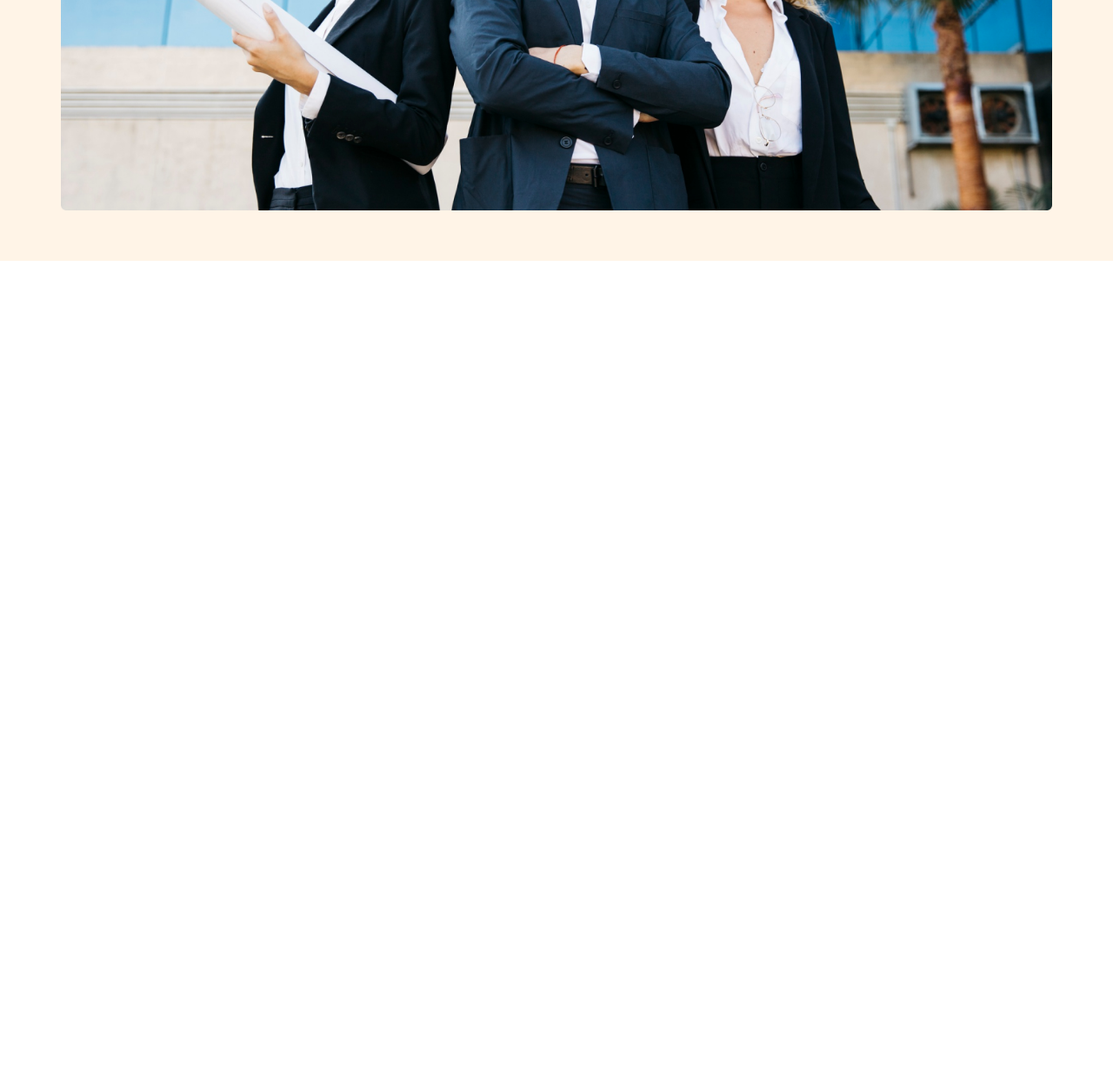
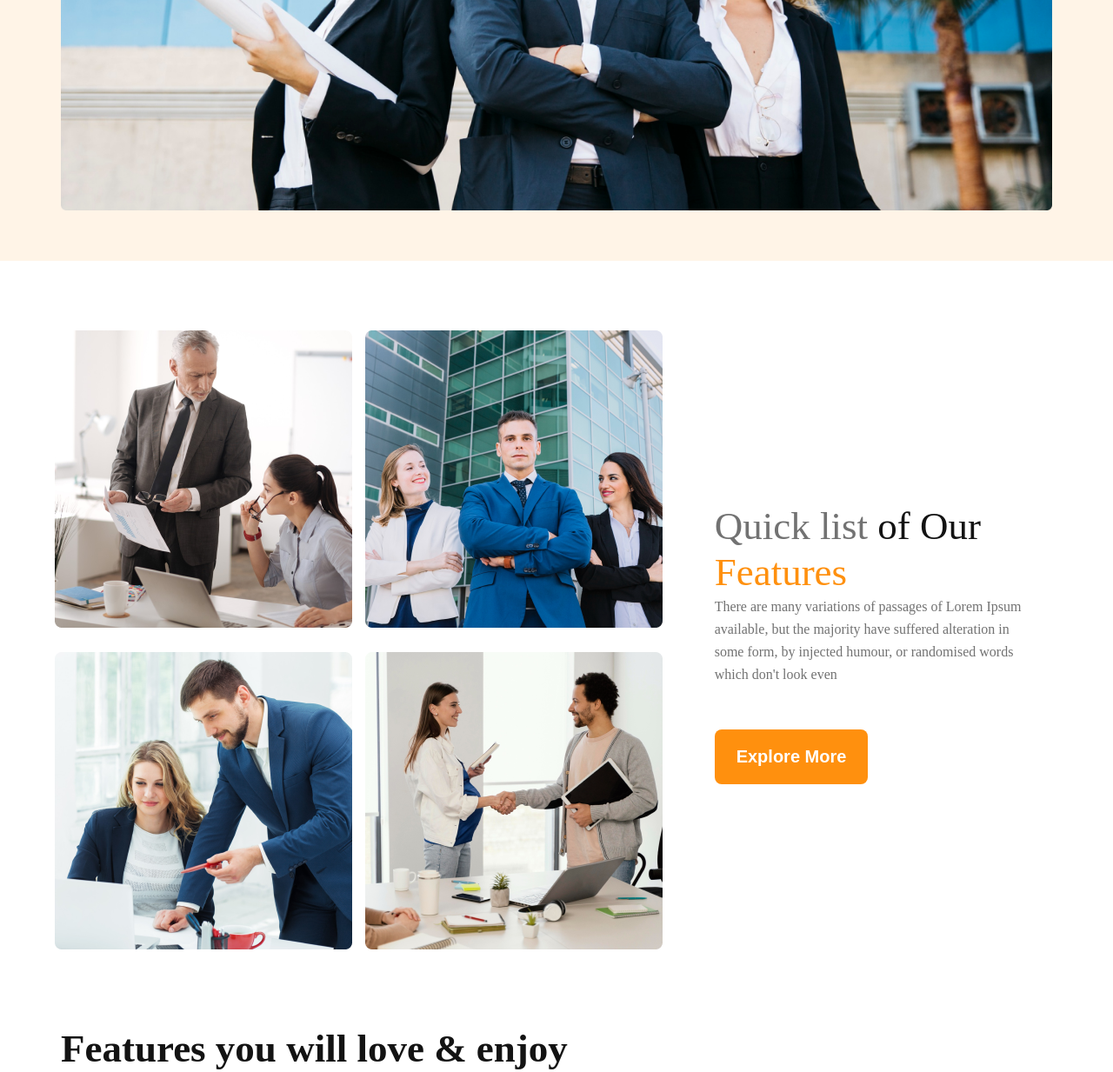
Before and after one commit to eh-munna/assignmentPHero-02-emran, a plain HTML site: page index.html in a window 1280 px wide. Shown: the part 805-2038 px from the top of the page at 87% size. Before the commit the page ends 1105 px from the top, so only its background shows below. Drawn offline with Linux system fonts and the light colour scheme.

Commit message:
done-features

```diff
--- a/assets/css/style.css
+++ b/assets/css/style.css
@@ -114,3 +114,58 @@ header {
 }
 
 /* header-portion-style-end */
+
+/* main-content-style-start */
+
+/* features-style-start */
+
+.features-content {
+  display: grid;
+  grid-template-columns: repeat(12, 1fr);
+  align-items: center;
+  justify-items: center;
+  padding: 80px 25px;
+}
+
+.features-gallery {
+  grid-column: 1/8;
+}
+
+.gallery-items {
+  display: grid;
+  grid-template-columns: repeat(2, 1fr);
+  grid-gap: 20px 15px;
+}
+
+.features-text {
+  grid-column: 9/-1;
+}
+
+.features-text h2 {
+  font-weight: 500;
+  font-size: 45px;
+  line-height: 53px;
+  color: #727272;
+}
+
+.features-text h2 span {
+  color: #131313;
+}
+
+.features-text h2 > .span-orange {
+  color: #ff900e;
+}
+
+/* features-style-end */
+
+/* features-2-style-start */
+
+.features-2-intro h2 {
+  font-weight: 700;
+  font-size: 45px;
+  line-height: 53px;
+  color: #131313;
+}
+
+/* features-style-end */
+/* main-content-style-end */
--- a/index.html
+++ b/index.html
@@ -72,5 +72,73 @@
       <!-- container-wrap-end -->
     </header>
     <!-- header-portion-end -->
+    <!-- main-content-start -->
+    <main>
+      <!-- features-section-start -->
+      <section class="features">
+        <!-- container-wrap-start -->
+        <div class="container">
+          <!-- features-content-start -->
+          <div class="features-content">
+            <!-- features-gallery-start -->
+            <div class="features-gallery">
+              <!-- gallery-items-start -->
+              <div class="gallery-items">
+                <div class="single-item">
+                  <figure><img src="assets/images/team1.png" alt="" /></figure>
+                </div>
+                <div class="single-item">
+                  <figure><img src="assets/images/team2.png" alt="" /></figure>
+                </div>
+                <div class="single-item">
+                  <figure><img src="assets/images/team3.png" alt="" /></figure>
+                </div>
+                <div class="single-item">
+                  <figure><img src="assets/images/team4.png" alt="" /></figure>
+                </div>
+              </div>
+              <!-- gallery-items-end -->
+            </div>
+            <!-- features-gallery-end -->
+            <!-- features-text-start -->
+            <div class="features-text">
+              <h2>
+                Quick list <span>of Our</span>
+                <span class="span-orange"> Features</span>
+              </h2>
+              <p>
+                There are many variations of passages of Lorem Ipsum available,
+                but the majority have suffered alteration in some form, by
+                injected humour, or randomised words which don't look even
+              </p>
+              <button type="button" class="btn banner-btn">Explore More</button>
+            </div>
+            <!-- features-text-end -->
+          </div>
+          <!-- features-content-end -->
+        </div>
+        <!-- container-wrap-end -->
+      </section>
+      <!-- features-section-end -->
+      <!-- features-2-section-start -->
+      <section class="features-2">
+        <!-- container-wrap-start -->
+        <div class="container">
+          <!-- features-2-content-start -->
+          <div class="features-2-content">
+            <!-- features-2-intro-start -->
+            <div class="features-2-intro">
+              <h2>Features you will love & enjoy</h2>
+              <p></p>
+            </div>
+            <!-- features-2-intro-end -->
+          </div>
+          <!-- features-2-content-end -->
+        </div>
+        <!-- container-wrap-end -->
+      </section>
+      <!-- features-2-section-end -->
+    </main>
+    <!-- main-content-end -->
   </body>
 </html>
```
